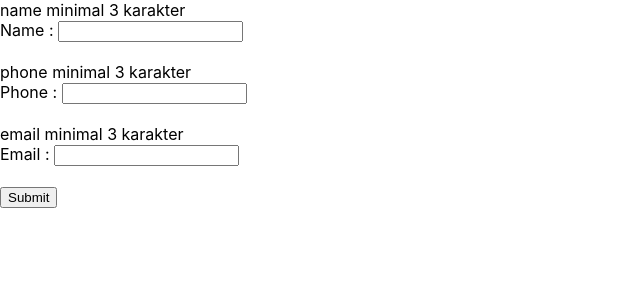
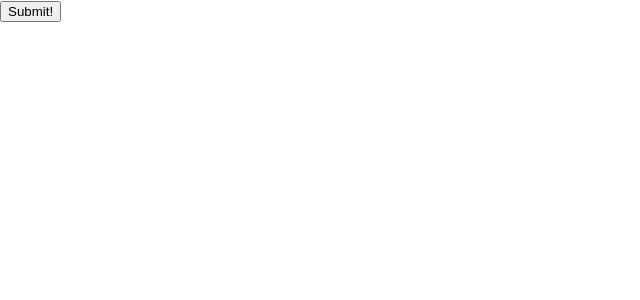
Before and after one commit to murqdan/tilegrid-app, a React (Create React App) app: page / in a window 1280 px wide. Shown: the top 300 px of the page, without its empty margins (0-640 px from the left). Built offline with nearby package versions, Linux system fonts and the light colour scheme.

Commit message:
(Pengecekan Tipe Data Pada Props)

```diff
--- a/src/App.js
+++ b/src/App.js
@@ -1,9 +1,9 @@
-import FormBasicValidation from './FormBasicValidation'
+import Button from './Button'
 
 function App () {
   return (
     <div>
-      <FormBasicValidation />
+      <Button title='Submit!' onClick={(e) => e} />
     </div>
   )
 }
--- /dev/null
+++ b/src/Button.js
@@ -0,0 +1,17 @@
+import * as React from 'react'
+import PropTypes from 'prop-types'
+
+function Button ({ title, onClick }) {
+  return (
+    <button onClick={onClick}>
+      {title}
+    </button>
+  )
+}
+
+Button.propTypes = {
+  title: PropTypes.string.isRequired,
+  onClick: PropTypes.func.isRequired
+}
+
+export default Button
--- a/src/Hello.js
+++ b/src/Hello.js
@@ -1,14 +1,15 @@
 // import ReactJS karena kita menggunakan format JSX
 // eslint-disable-next-line no-unused-vars
 import * as React from 'react'
+import PropTypes from 'prop-types'
 
 // eslint-disable-next-line react/prop-types
 const Hello = ({ name }) => {
   return <div>Hello {name}!</div>
 }
 
-Hello.defaultProps = {
-  name: 'anonim'
+Hello.propTypes = {
+  name: PropTypes.string
 }
 
 export default Hello
```
